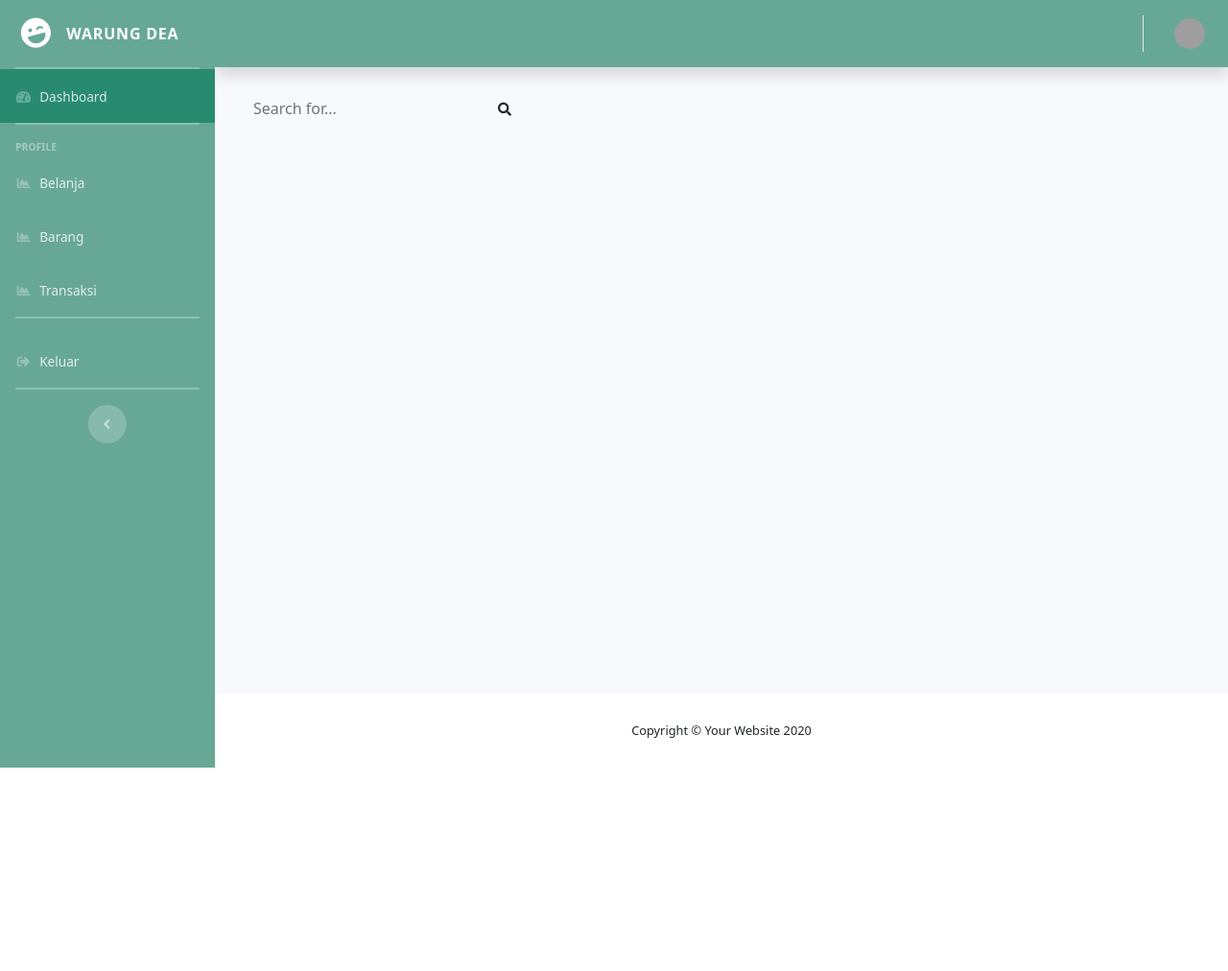
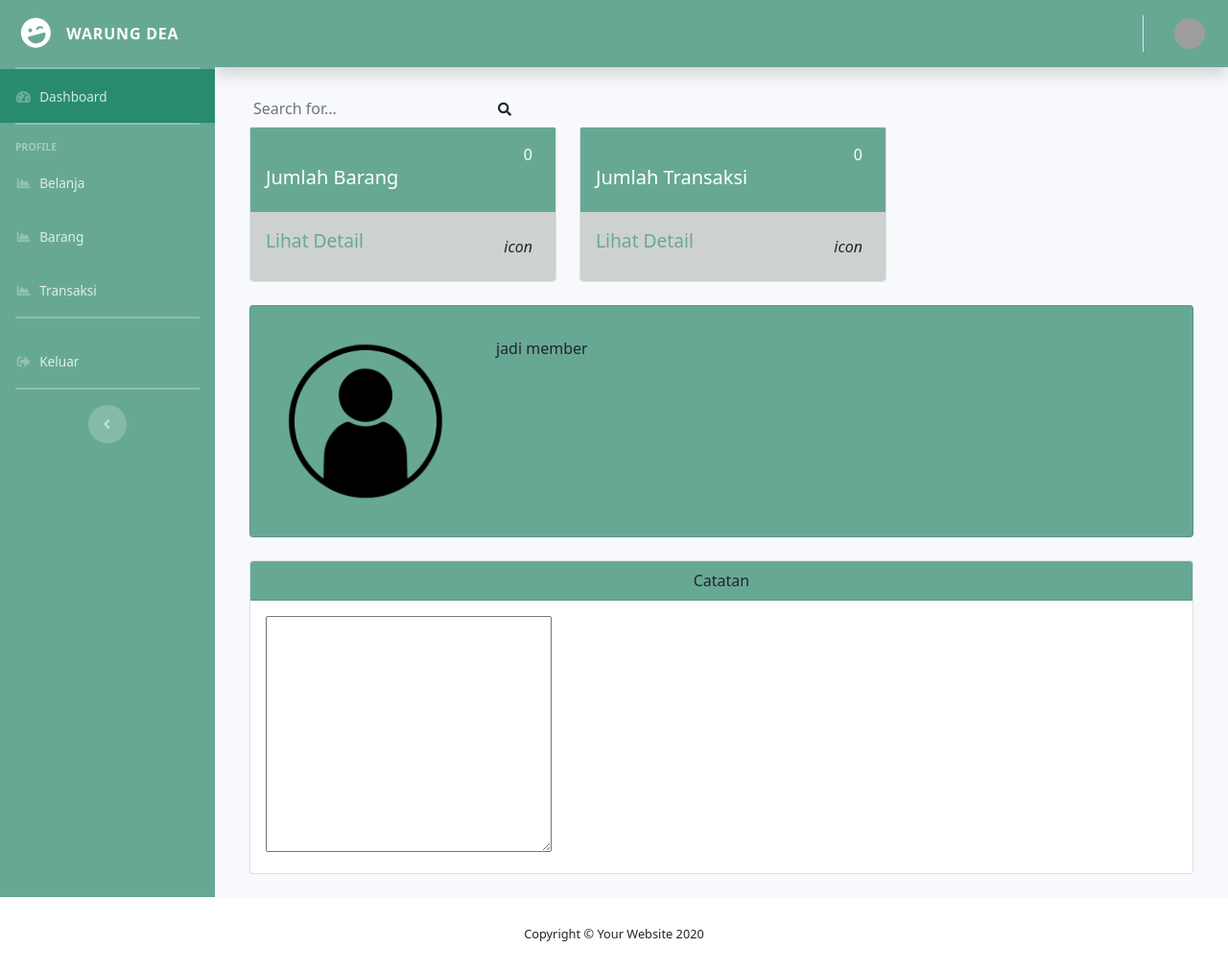
Before and after one commit to aurorazhy/tugaspwl, a CodeIgniter app: page /Github/index.php/user/index in a window 1280 px wide. Shown: the whole page at 96% size. Before the commit the page ends 800 px from the top, so only its background shows below. Run offline with CodeIgniter, Linux system fonts and the light colour scheme; data that the repository does not hold is empty; grey boxes are pictures that could not be loaded.

Commit message:
dashboard sisa note

```diff
--- a/app/application/views/dashboard/index.php
+++ b/app/application/views/dashboard/index.php
@@ -19,6 +19,59 @@
 
             </div>
             <!-- /.container-fluid -->
+            <div class="container-fluid">
+               <div class="">
+                  <div class="">
+                     <div class="d-flex flex-row">
+                        <div class="card rounded-bottom p-0 ml-4" style="width: 20rem;">
+                           <div class="card-body text-white bg-appside">
+                              <div class="huge pr-2 text-right">0</div>
+                              <h5 class="card-title">Jumlah Barang</h5>
+                           </div>
+                           <div class="card-body bg-appbg rounded-bottom">
+                              <div class="d-flex">
+                                 <a href="<?= base_url() . 'dashboard/stokbarang'; ?>" class="text-appside" style="text-decoration: none; font-size: 1.2rem;">Lihat Detail</a>
+                                 <div class="ml-auto p-2"> <i class="fa-solid fa-arrow-right-long">icon</i></div>
+                              </div>
+                           </div>
+                        </div>
+                        <div class="card rounded-bottom p-0 ml-4" style="width: 20rem;">
+                           <div class="card-body text-white bg-appside">
+                              <div class="huge pr-2 text-right">0</div>
+                              <h5 class="card-title">Jumlah Transaksi</h5>
+                           </div>
+                           <div class="card-body bg-appbg rounded-bottom">
+                              <div class="d-flex">
+                                 <a href="<?= base_url() . 'dashboard/transaksi'; ?>" class="text-appside" style="text-decoration: none; font-size: 1.2rem;">Lihat Detail</a>
+                                 <div class="ml-auto p-2"> <i class="fa-solid fa-arrow-right-long">icon</i></div>
+                              </div>
+                           </div>
+                        </div>
+                     </div>
+                  </div>
+                  <div class="card rounded-bottom p-0 mx-4 my-4 d-flex flex-row bg-appside">
+                     <img class="card-img-top" src="<?= base_url() . 'assets/img/profile/default.jpg'; ?>" style="height: 15rem; width: 15rem;" alt="Card image cap">
+                     <div class="card-body">
+                        <h5 class="card-title"><?= $user['name']; ?></h5>
+                        <p class="card-text"><?= $user['email']; ?></p>
+                        <p class="card-text">jadi member</p>
+                     </div>
+                  </div>
+               </div>
+
+
+               <div class="card rounded-bottom p-0 mx-4 my-4">
+                  <div class="card-header bg-appside text-center">
+                     Catatan
+                  </div>
+                  <div class="card-body">
+                     <textarea name="" id="" cols="30" rows="10"></textarea>
+                  </div>
+               </div>
+            </div>
+
+            </div>
+            </div>
 
             </div>
             <!-- End of Main Content -->
```
